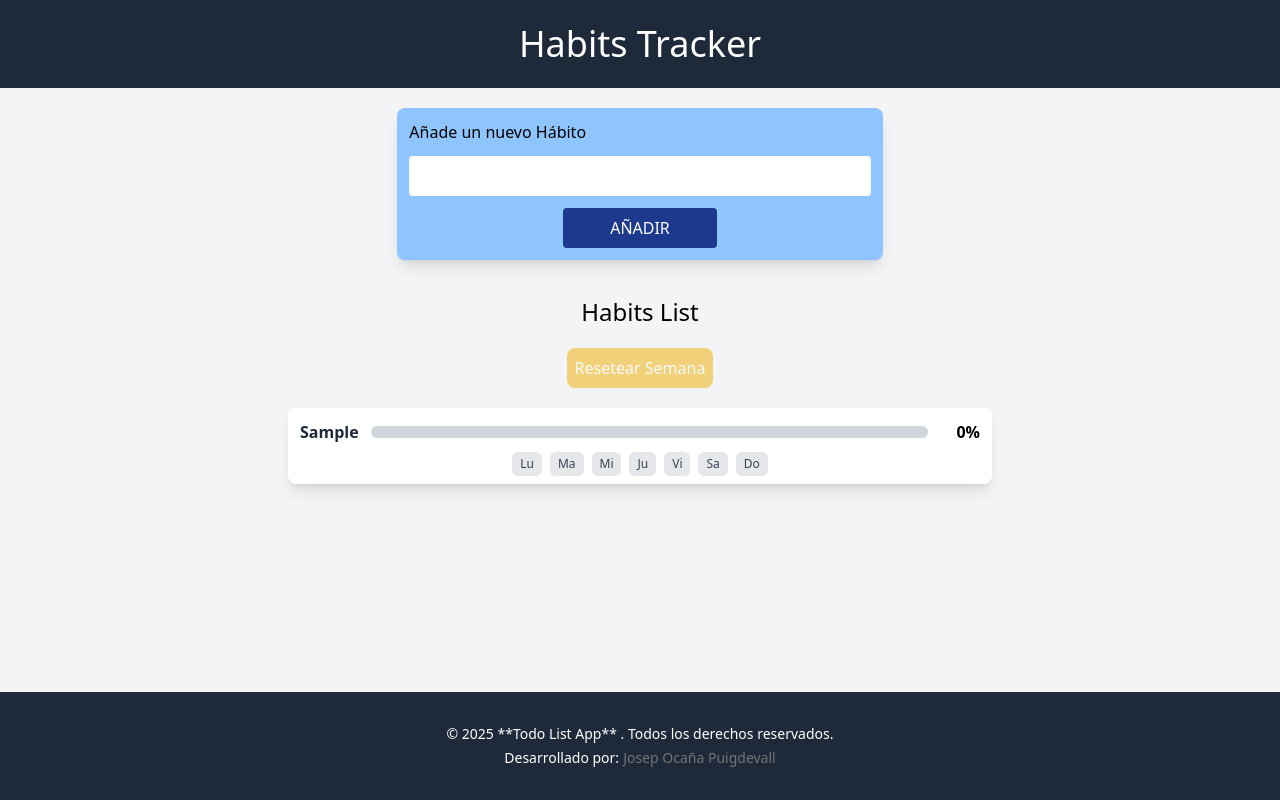
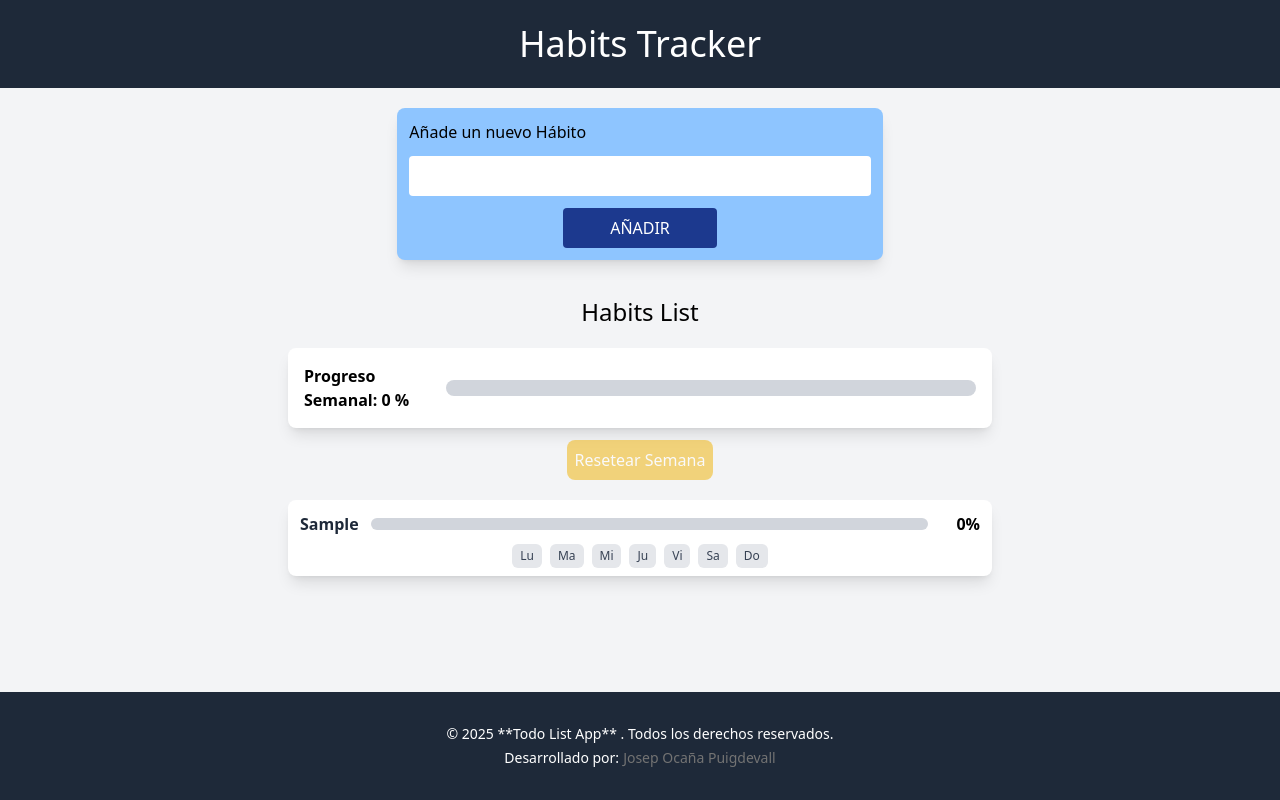
Before and after one commit to Josep-Ocana/habit-tracker, a React (Vite) app: page / in a window 1280 px wide. Both pictures are taken after typing "Sample" into the empty fields and a click on the button "AÑADIR". Built offline with nearby package versions, Linux system fonts and the light colour scheme.

Commit message:
feat: add global weekly progress bar

```diff
--- a/src/components/HabitList.tsx
+++ b/src/components/HabitList.tsx
@@ -1,8 +1,18 @@
+import { useMemo } from "react";
 import { useHabits } from "../hooks/useHabits";
 import type { HabitDays } from "../types";
 
 const HabitList = () => {
-  const { state, dispatch, resetWeek, toggleDay } = useHabits();
+  const { state, resetWeek, toggleDay } = useHabits();
+
+  // Calcular progreso semanal
+  const globalPercentage = useMemo(() => {
+    const totalDays = state.habits.length * 7;
+    const completedDays = state.habits.reduce((acc, habit) => {
+      return acc + Object.values(habit.days).filter(Boolean).length;
+    }, 0);
+    return totalDays === 0 ? 0 : Math.round((completedDays / totalDays) * 100);
+  }, [state.habits]);
 
   const hasAnyCompletedDay = state.habits.some((habit) =>
     Object.values(habit.days).some(Boolean)
@@ -18,6 +28,26 @@ const HabitList = () => {
         ) : (
           <>
             <h2 className="text-2xl text-center mb-5">Habits List</h2>
+            <div className="flex justify-between items-center bg-white p-4 rounded-lg shadow-lg mb-3">
+              <p className="font-semibold">
+                Progreso Semanal: {globalPercentage} %
+              </p>
+
+              {/* Barra */}
+              <div className="w-full bg-gray-300 rounded-full h-4 ml-auto overflow-hidden">
+                <div
+                  className={`h-full transition-all duration-500 ${
+                    globalPercentage < 40
+                      ? "bg-red-500"
+                      : globalPercentage < 70
+                      ? "bg-yellow-500"
+                      : "bg-green-500"
+                  }`}
+                  style={{ width: `${globalPercentage}%` }}
+                ></div>
+              </div>
+            </div>
+
             <button
               className={`bg-yellow-500 text-white p-2 rounded-lg mx-auto mb-5  ${
                 hasAnyCompletedDay
```
